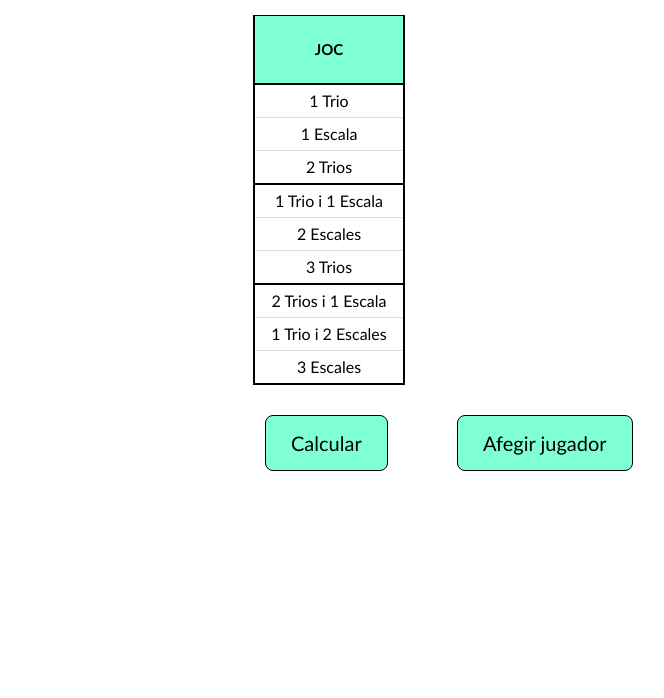
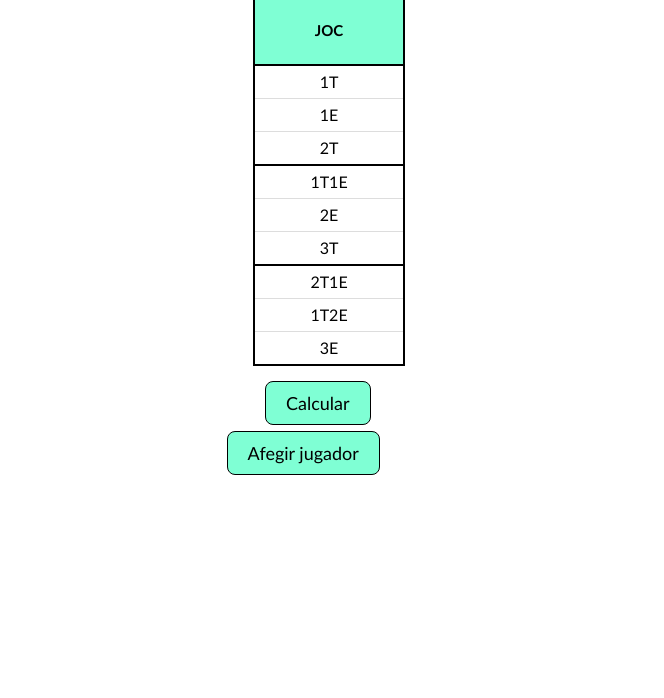
Before and after one commit to sfernantor/ContinentalScore, a plain HTML site: page index.html in a window 1280 px wide. Shown: the part 102-800 px from the top of the page, without its empty margins (311-975 px from the left). Drawn offline with Linux system fonts and the light colour scheme.

Commit message:
Add files via upload

```diff
--- a/index.html
+++ b/index.html
@@ -18,31 +18,31 @@
                 </tr>
             <tr id="t-round"></tr>
             <tr id="t-1T">
-                <td>1 Trio</td>
+                <td>1T</td>
             </tr>
             <tr id="t-1E">
-                <td>1 Escala</td>
+                <td>1E</td>
             </tr>
             <tr id="t-2T" class="change-cards">
-                <td>2 Trios</td>
+                <td>2T</td>
             </tr>
             <tr id="t-1T1E">
-                <td>1 Trio i 1 Escala</td>
+                <td>1T1E</td>
             </tr>
             <tr id="t-2E">
-                <td>2 Escales</td>
+                <td>2E</td>
             </tr>
             <tr id="t-3T" class="change-cards">
-                <td>3 Trios</td>
+                <td>3T</td>
             </tr>
             <tr id="t-2T1E">
-                <td>2 Trios i 1 Escala</td>
+                <td>2T1E</td>
             </tr>
             <tr id="t-1T2E">
-                <td>1 Trio i 2 Escales</td>
+                <td>1T2E</td>
             </tr>
             <tr id="t-3E" class="change-cards">
-                <td>3 Escales</td>
+                <td>3E</td>
             </tr>
 
         </table>
--- a/styles.css
+++ b/styles.css
@@ -1,6 +1,6 @@
 /* Format del titol */
 h1{
-    font-size: 46px;
+    font-size: 38px;
     font-family: 'Trebuchet MS', 'Lucida Sans Unicode', 'Lucida Grande', 'Lucida Sans', Arial, sans-serif;
     text-align: center;
 }
@@ -10,6 +10,7 @@ table {
     margin: auto;
     border: 1px solid black;
     border-collapse: collapse;
+    border-top: 2px solid;
     padding: 10px;
     font-family: 'Trebuchet MS', 'Lucida Sans Unicode', 'Lucida Grande', 'Lucida Sans', Arial, sans-serif;
     text-align: center;
@@ -78,11 +79,11 @@ td { /* Definicio celes */
 .button{
     border: 1px solid;
     background-color: aquamarine;
-    font-size: 20px;
+    font-size: 18px;
     font-family: 'Trebuchet MS', 'Lucida Sans Unicode', 'Lucida Grande', 'Lucida Sans', Arial, sans-serif;
-    padding: 15px 25px;
+    padding: 10px 20px;
     border-radius: 8px;
-    margin-top: 30px;
+    margin-top: 15px;
     transition-duration: 0.2s;
 }
 
@@ -97,7 +98,8 @@ td { /* Definicio celes */
 }
 #add-player-btn{
     position: absolute;
-    left: 60%;
+    left: 42%;
+    margin-top: 65px;
 }
 #rem-player-btn{
     position: absolute;
```
